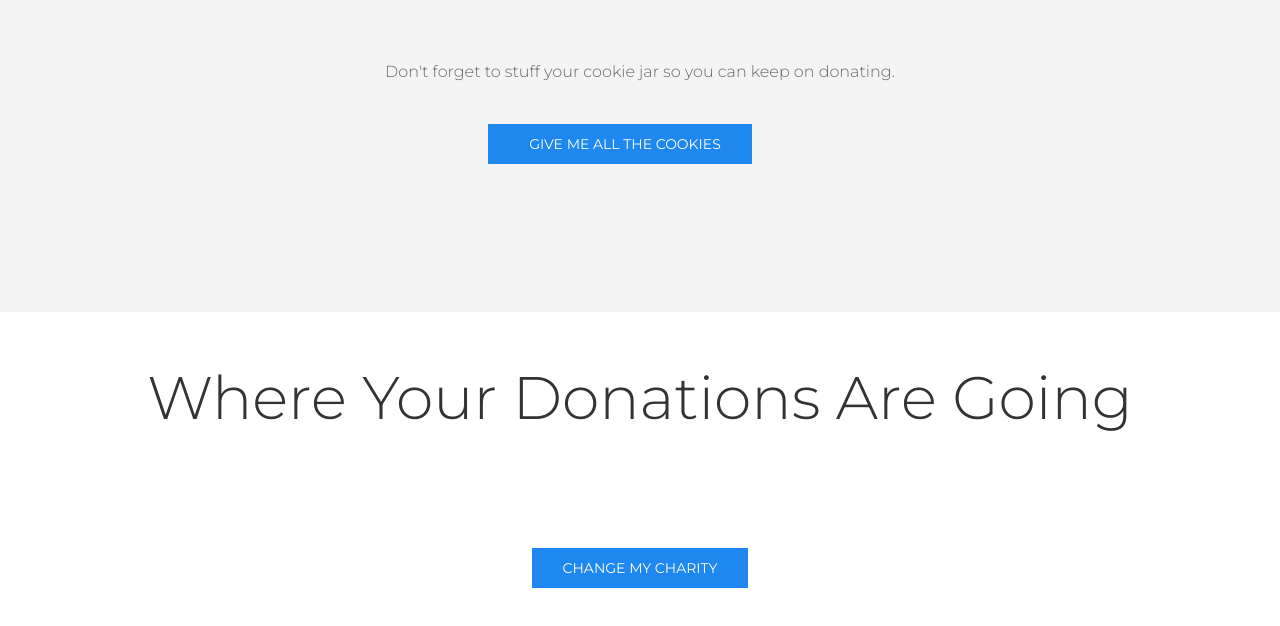
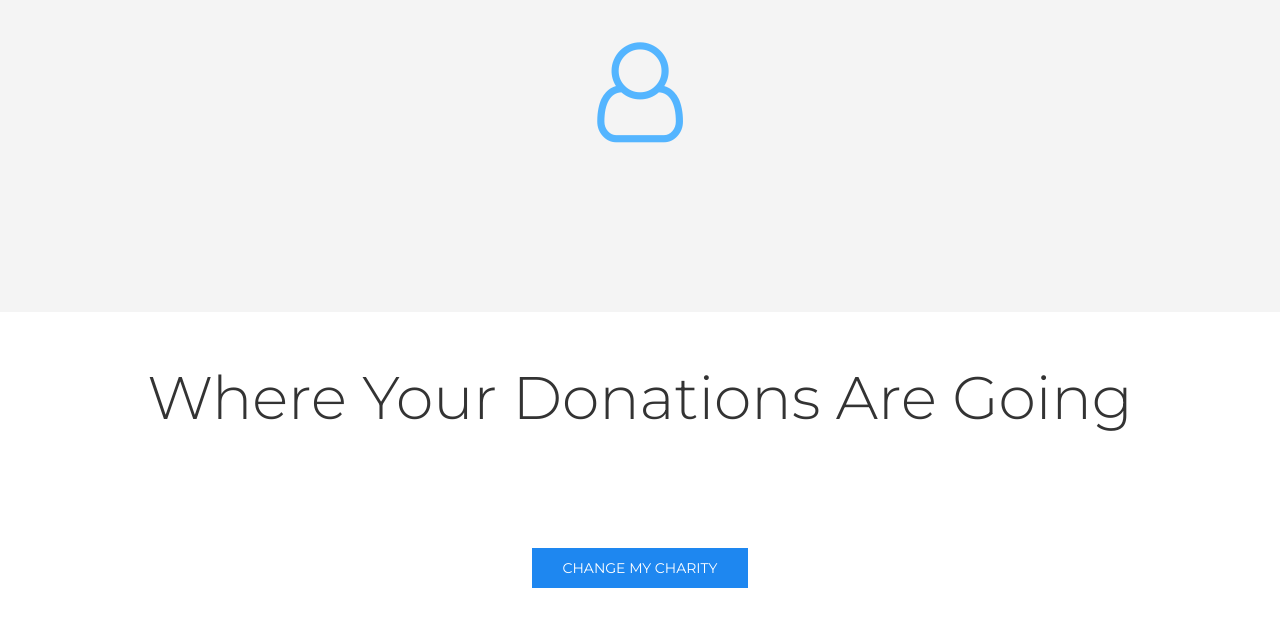
Before and after one commit to ewheel17/outdoorRepo, a plain HTML site: page public/dashboard.html in a window 1280 px wide. Shown: the part 298-924 px from the top of the page. Drawn offline with nearby package versions, Linux system fonts and the light colour scheme; no server answers; a script that the page names is missing.

Commit message:
latest update for pull

```diff
--- a/public/dashboard.html
+++ b/public/dashboard.html
@@ -60,14 +60,9 @@
 
         </nav>
 
-
-
-
       <div class="uk-text-center dash-greeting" uk-grid>
-
+        <span class="login-icon"><i class="fa fa-user-o" aria-hidden="true"></i></span>
         <h1 id="welcome"></h1>
-        <p>Don't forget to stuff your cookie jar so you can keep on donating.</p>
-        <button id="cookie-stuff" class="uk-button uk-button-primary" type="button">give me all the cookies</button>
       </div>
     </header>
 
```
Also changed, not shown: 1 other file.
